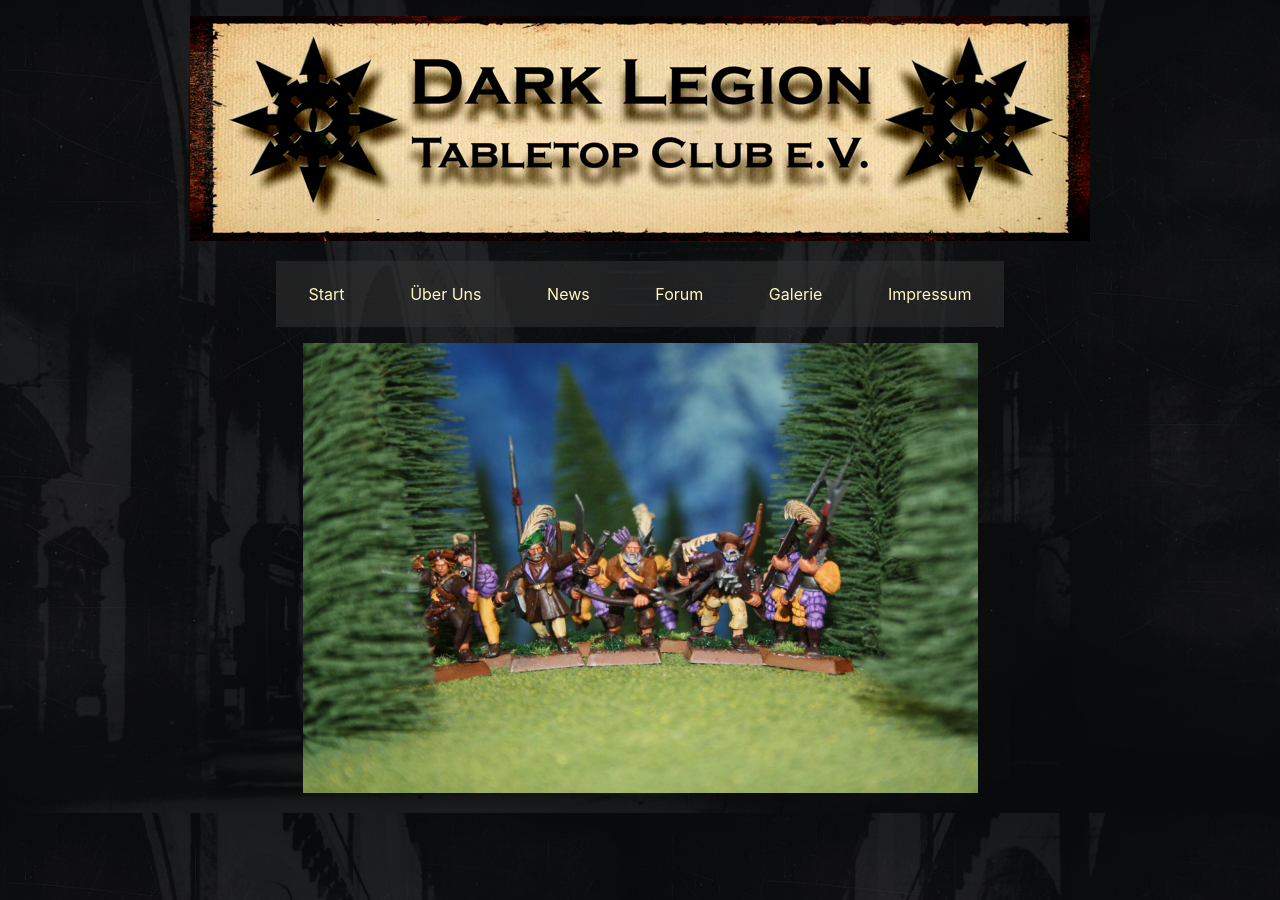
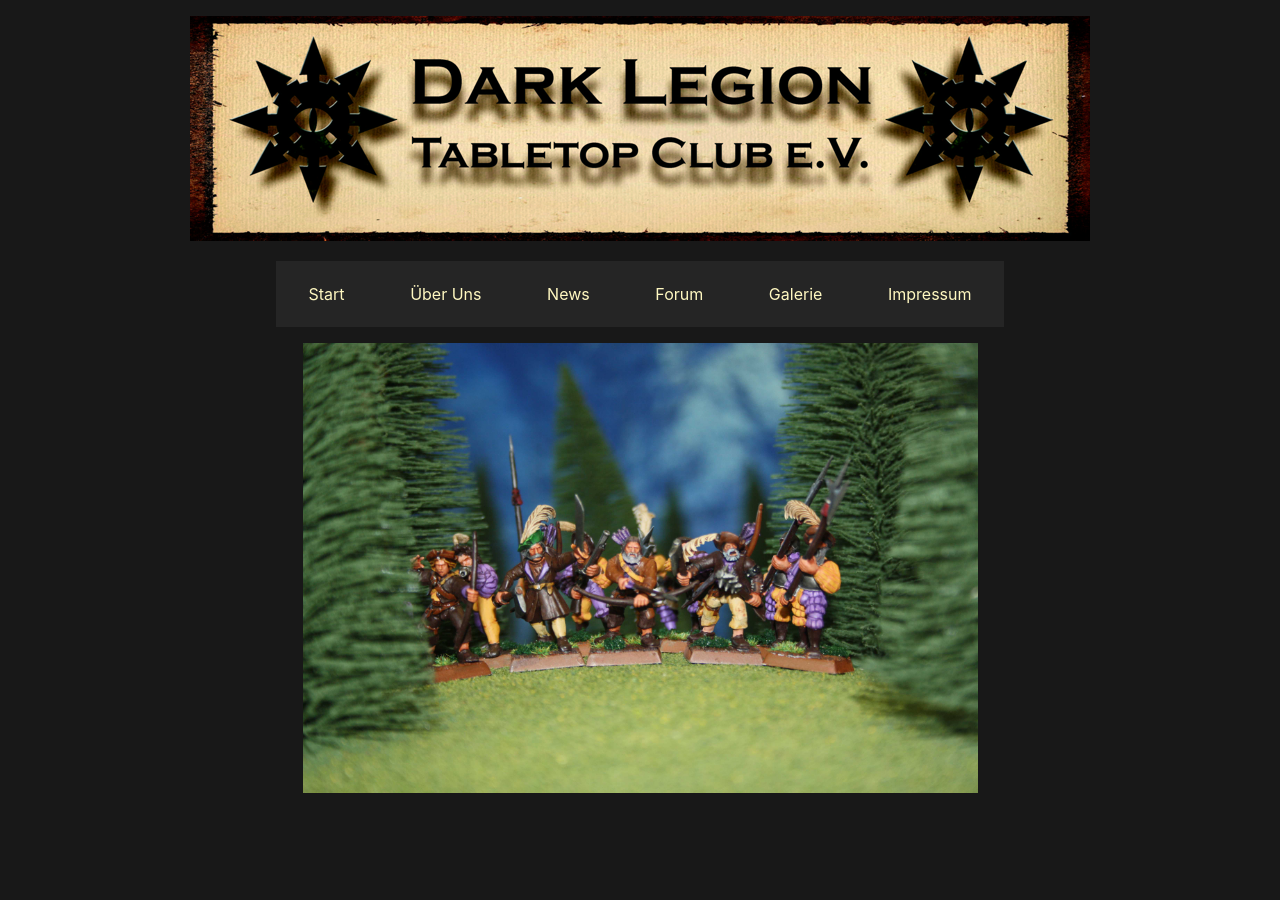
Before and after one commit to zero-divisor/dltc_homepage, a Jekyll site: the page built from index.html, in a window 1280 px wide. Built offline with Jekyll 4.4.1, drawn with Linux system fonts in a browser that asks for light colours.

Commit message:
Update base.scss

```diff
--- a/_sass/base.scss
+++ b/_sass/base.scss
@@ -11,6 +11,7 @@ html {
 	background-image: url("/dltc_homepage/assets/images/background.png");
 	background-position: center;
 	background-size: cover;
+	background: $backgroundColor;
 }
 
 body {
```
